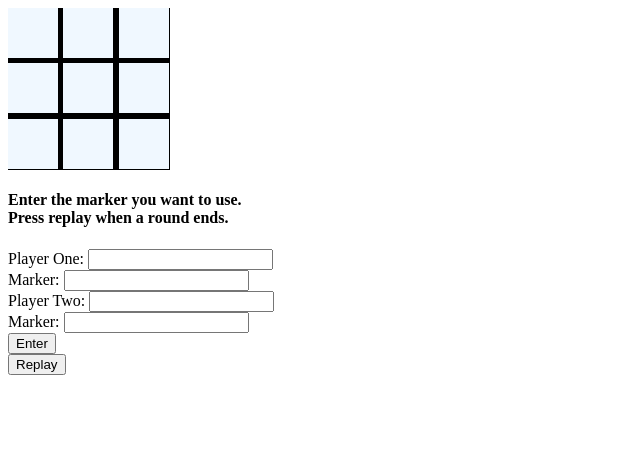
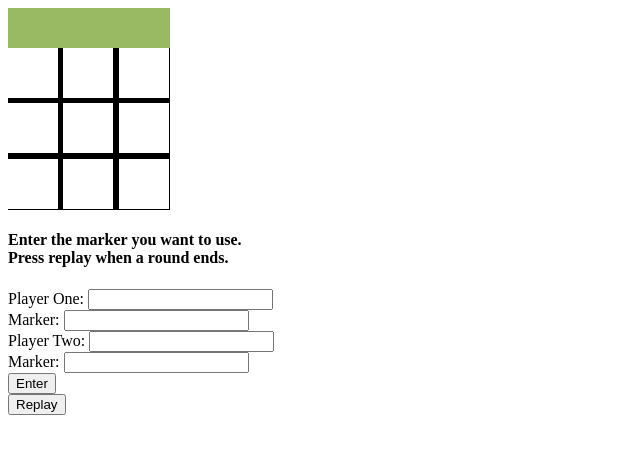
Before and after one commit to bidybird/tic-tac-toe, a plain HTML site: page index.html in a window 1280 px wide. Shown: the whole page, without its empty margins (0-640 px from the left). Drawn offline with Linux system fonts and the light colour scheme.

Commit message:
gave a background color and text color to #gameResult

```diff
--- a/style.css
+++ b/style.css
@@ -1,3 +1,11 @@
+#gameResult {
+    height: 40px;
+    width: 162px;
+    background-color: rgb(153, 185, 98);
+    color: rgb(15, 8, 62);
+    text-align: center;
+}
+
 #gameBoard {
     height: 162px;
     width: 162px;
@@ -10,6 +18,6 @@
 .square {
     width: 50px;
     height: 50px;
-    background-color: aliceblue;
+    background-color: rgb(255, 255, 255);
 
 }
```
